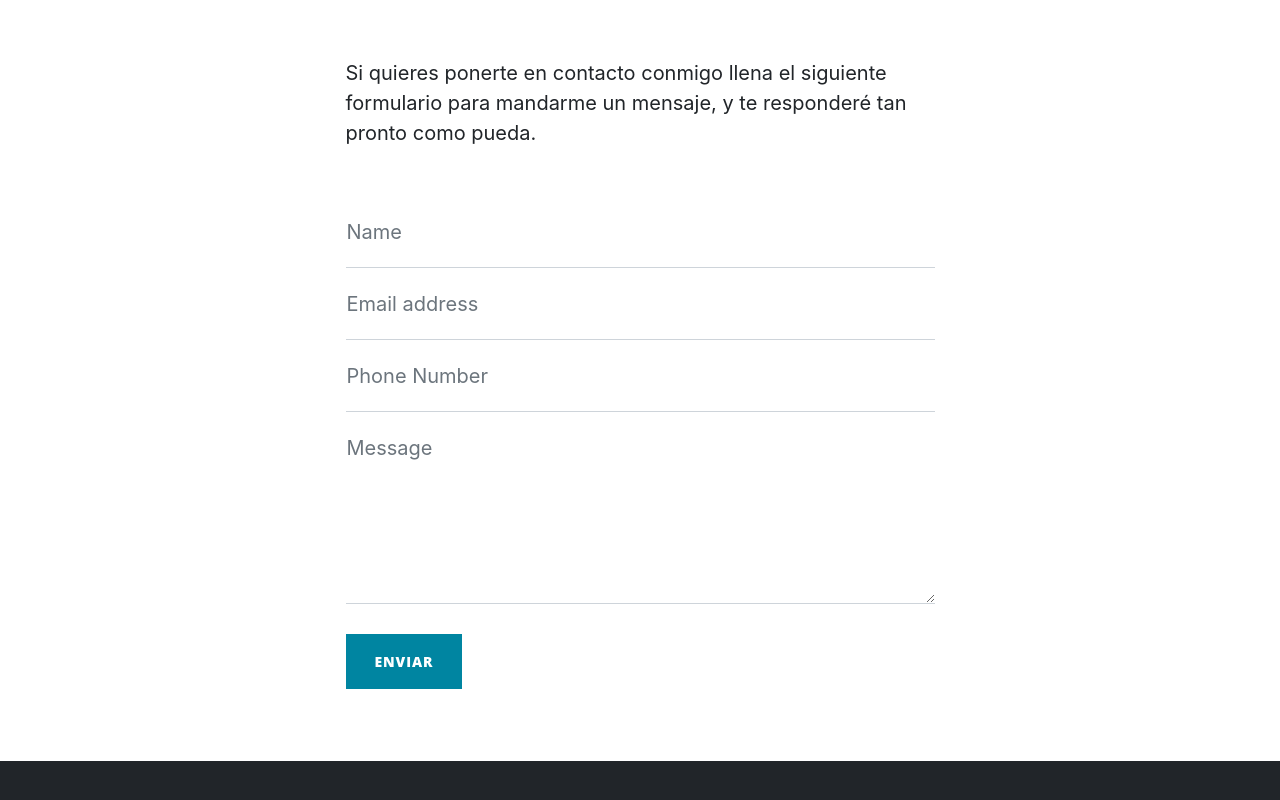
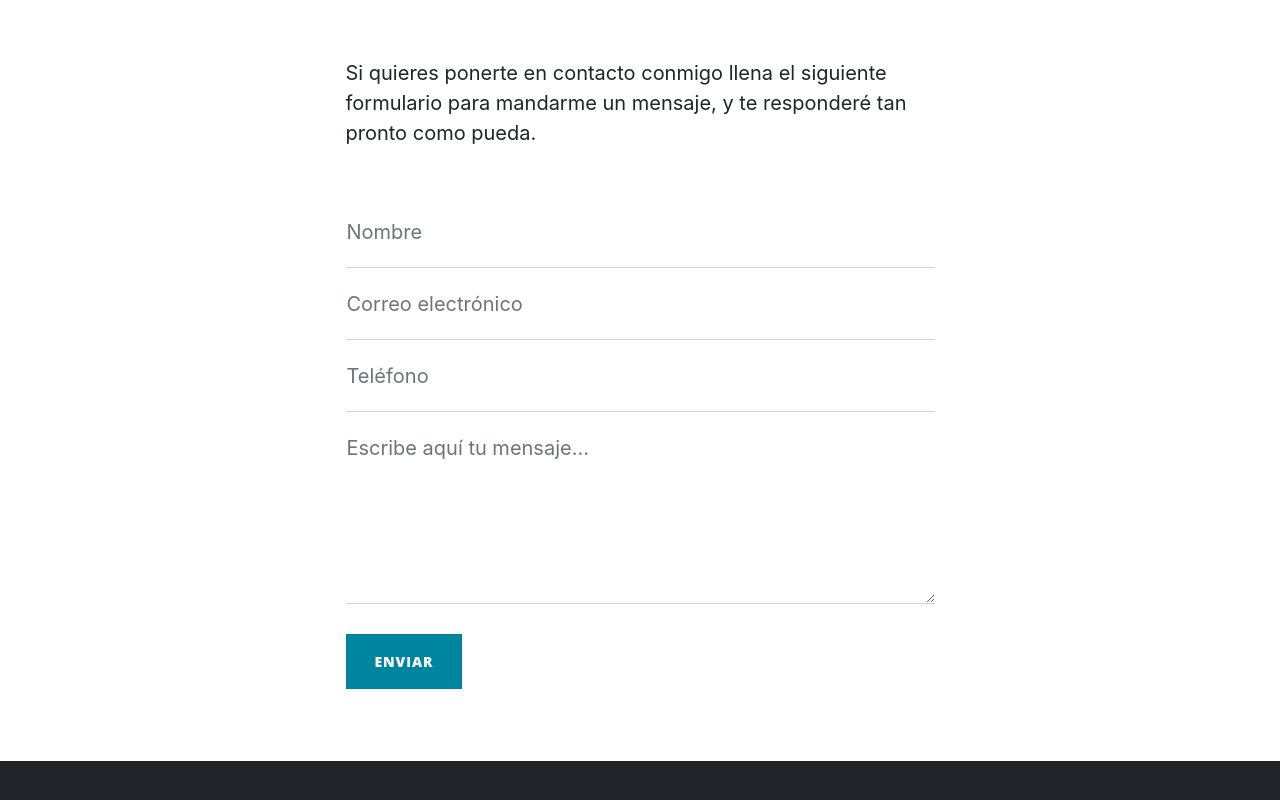
Before and after one commit to Ch4rli3gg/jc-s-blog, a plain HTML site: page contacto.html in a window 1280 px wide. Shown: the part 554-1354 px from the top of the page. Drawn offline with nearby package versions, Linux system fonts and the light colour scheme; a script that the page names is missing.

Commit message:
cambiando requerimientos del formulario

```diff
--- a/contacto.html
+++ b/contacto.html
@@ -76,26 +76,26 @@
                             <!-- To make this form functional, sign up at-->
                             <!-- https://startbootstrap.com/solution/contact-forms-->
                             <!-- to get an API token!-->
-                            <form id="contactForm" action="https://formsubmit.co/14f61da879285e0917f43a4781b1a88e" method="POST">
+                            <form id="contactForm" action="https://formsubmit.co/14f61da879285e0917f43a4781b1a88e" method="POST" >
                                 <div class="form-floating">
-                                    <input class="form-control" name="name" id="name" type="text" placeholder="Enter your name..." data-sb-validations="required" />
-                                    <label for="name">Name</label>
+                                    <input class="form-control" name="name" id="name" type="text" placeholder="Enter your name..." required />
+                                    <label for="name">Nombre</label>
                                     <div class="invalid-feedback" data-sb-feedback="name:required">A name is required.</div>
                                 </div>
                                 <div class="form-floating">
-                                    <input class="form-control" name="email" id="email" type="email" placeholder="Enter your email..." data-sb-validations="required,email" />
-                                    <label for="email">Email address</label>
+                                    <input class="form-control" name="email" id="email" type="email" placeholder="Enter your email..." required />
+                                    <label for="email">Correo electrónico</label>
                                     <div class="invalid-feedback" data-sb-feedback="email:required">An email is required.</div>
                                     <div class="invalid-feedback" data-sb-feedback="email:email">Email is not valid.</div>
                                 </div>
                                 <div class="form-floating">
-                                    <input class="form-control" name="phone" id="phone" type="tel" placeholder="Enter your phone number..." data-sb-validations="required" />
-                                    <label for="phone">Phone Number</label>
+                                    <input class="form-control" name="phone" id="phone" type="tel" placeholder="Enter your phone number..." required />
+                                    <label for="phone">Teléfono</label>
                                     <div class="invalid-feedback" data-sb-feedback="phone:required">A phone number is required.</div>
                                 </div>
                                 <div class="form-floating">
-                                    <textarea class="form-control" name="message" id="message" placeholder="Enter your message here..." style="height: 12rem" data-sb-validations="required"></textarea>
-                                    <label for="message">Message</label>
+                                    <textarea class="form-control" name="message" id="message" placeholder="Enter your message here..." style="height: 12rem" required></textarea>
+                                    <label for="message">Escribe aquí tu mensaje...</label>
                                     <div class="invalid-feedback" data-sb-feedback="message:required">A message is required.</div>
                                 </div>
                                 <br />
```
